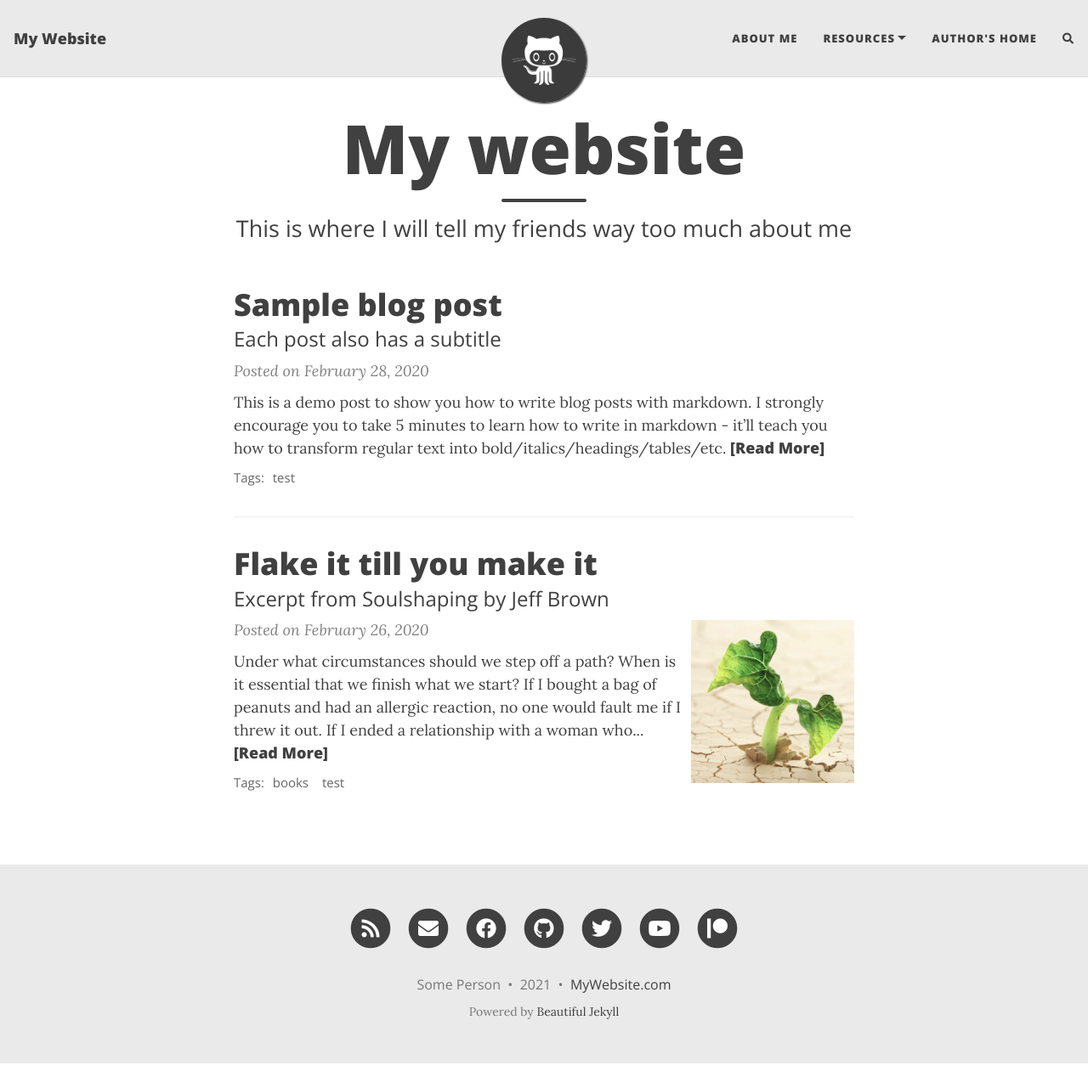
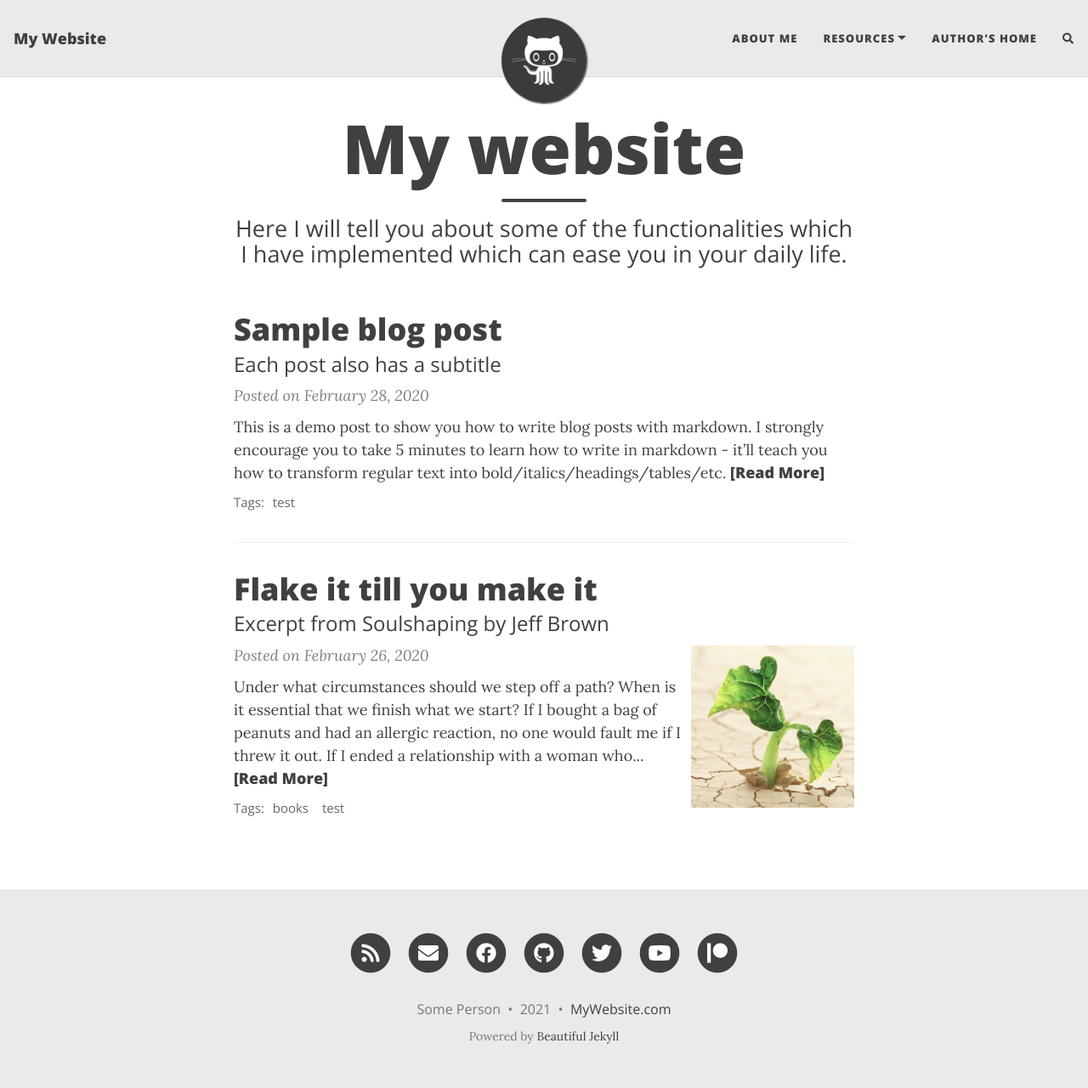
Before and after one commit to vstflugel/flugel.github.io, a Jekyll site: the page built from website/index.html, in a window 1280 px wide and 1281 px high. Shown: the whole window at 85% size. Built offline with Jekyll 4.4.1, drawn with Linux system fonts in a browser that asks for light colours; nearby versions of some CDN libraries; the list of posts is cut into pages by our own code; comment, search, counter and statistics services are not loaded.

Commit message:
readne file has been created and updated accordingly and will be updated again in future

```diff
--- a/website/index.html
+++ b/website/index.html
@@ -1,5 +1,5 @@
 ---
 layout: home
 title: My website
-subtitle: This is where I will tell my friends way too much about me
+subtitle: Here I will tell you about some of the functionalities which I have implemented which can ease you in your daily life.
 ---
```
Also changed, not shown: website/README.md, 1 other file.
